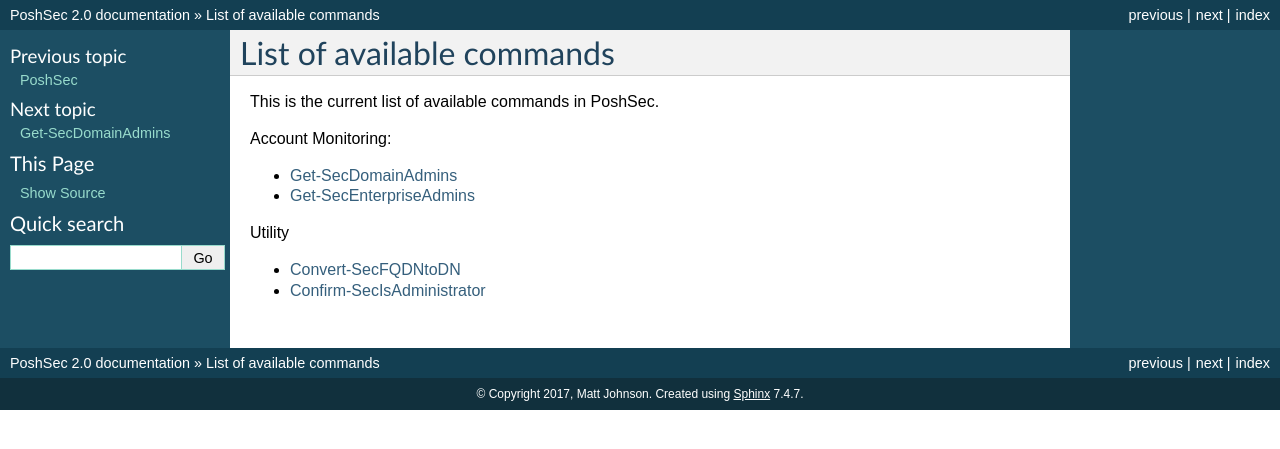
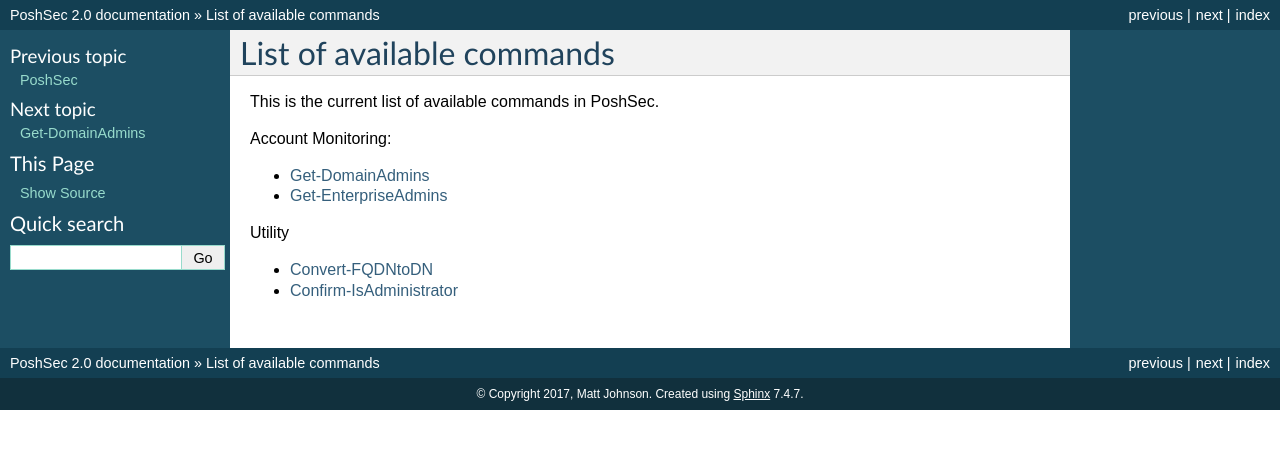
Before and after one commit to PoshSec/PoshSecDocs, a Sphinx documentation site: the page built from source/commands.rst, in a window 1280 px wide. Shown: the top 449 px of the page. Built offline with Sphinx 7.4.7, drawn with Linux system fonts in a browser that asks for light colours.

```diff
--- a/source/account-monitoring/getsecdomainadmins.rst
+++ b/source/account-monitoring/getdomainadmins.rst
@@ -1,5 +1,5 @@
-Get-SecDomainAdmins
-===================
+Get-DomainAdmins
+================
 
 Synopsis
 --------
--- a/source/account-monitoring/getsecenterpriseadmins.rst
+++ b/source/account-monitoring/getenterpriseadmins.rst
@@ -1,5 +1,5 @@
-Get-SecEnterpriseAdmins
-=======================
+Get-EnterpriseAdmins
+====================
 
 Synopsis
 --------
--- a/source/commands.rst
+++ b/source/commands.rst
@@ -7,12 +7,12 @@ This is the current list of available commands in PoshSec.
    :maxdepth: 1
    :caption: Account Monitoring:
 
-   account-monitoring/getsecdomainadmins
-   account-monitoring/getsecenterpriseadmins
+   account-monitoring/getdomainadmins
+   account-monitoring/getenterpriseadmins
 
 .. toctree::
    :maxdepth: 1
    :caption: Utility
 
    utility/convertfqdntodn
-   utility/confirmsecisadministrator
+   utility/confirmisadministrator
--- a/source/utility/confirmsecisadministrator.rst
+++ b/source/utility/confirmisadministrator.rst
@@ -1,5 +1,5 @@
-Confirm-SecIsAdministrator
-==========================
+Confirm-IsAdministrator
+=======================
 
 Sysnopsis
 ---------
--- a/source/utility/convertfqdntodn.rst
+++ b/source/utility/convertfqdntodn.rst
@@ -1,5 +1,5 @@
-Convert-SecFQDNtoDN
-===================
+Convert-FQDNtoDN
+================
 
 Synopsis
 ---------
```
